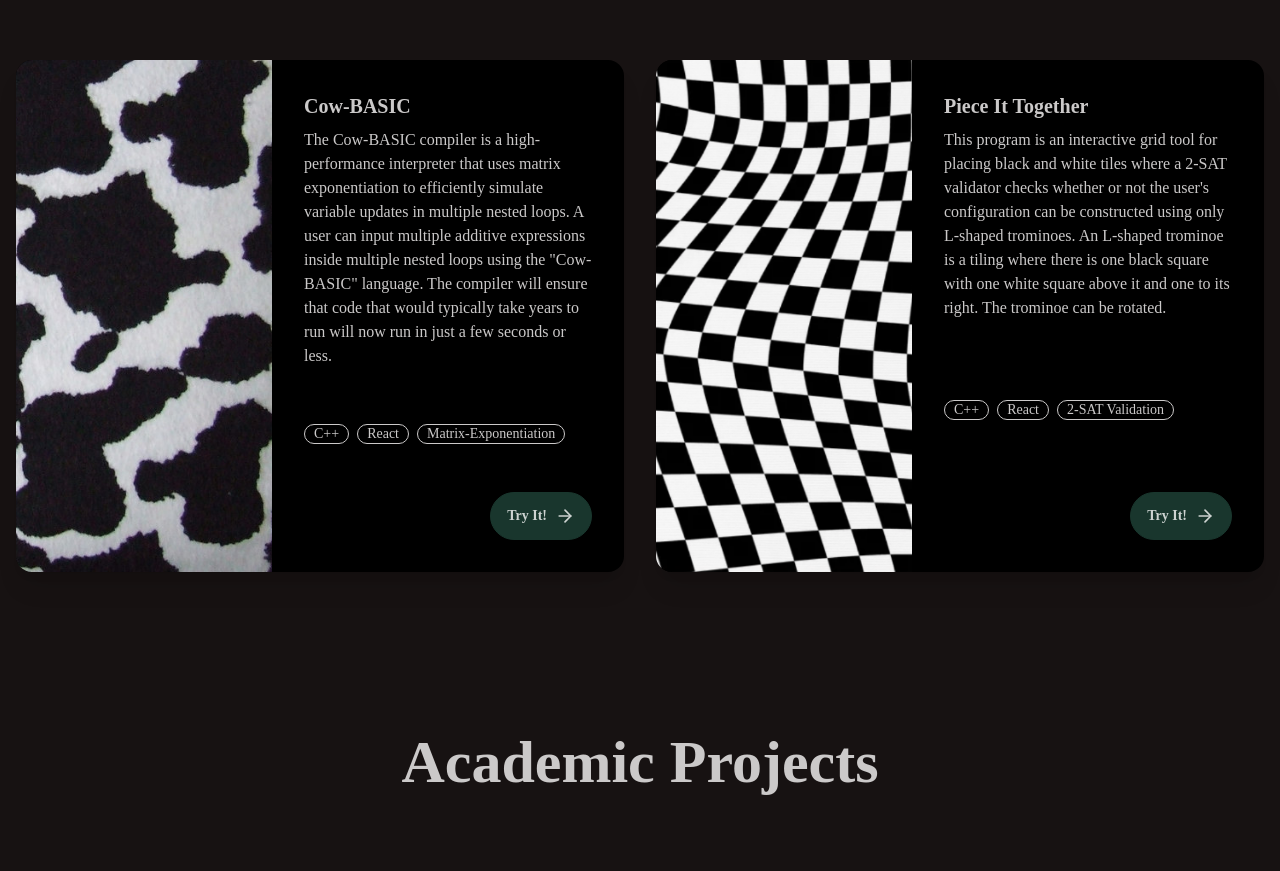
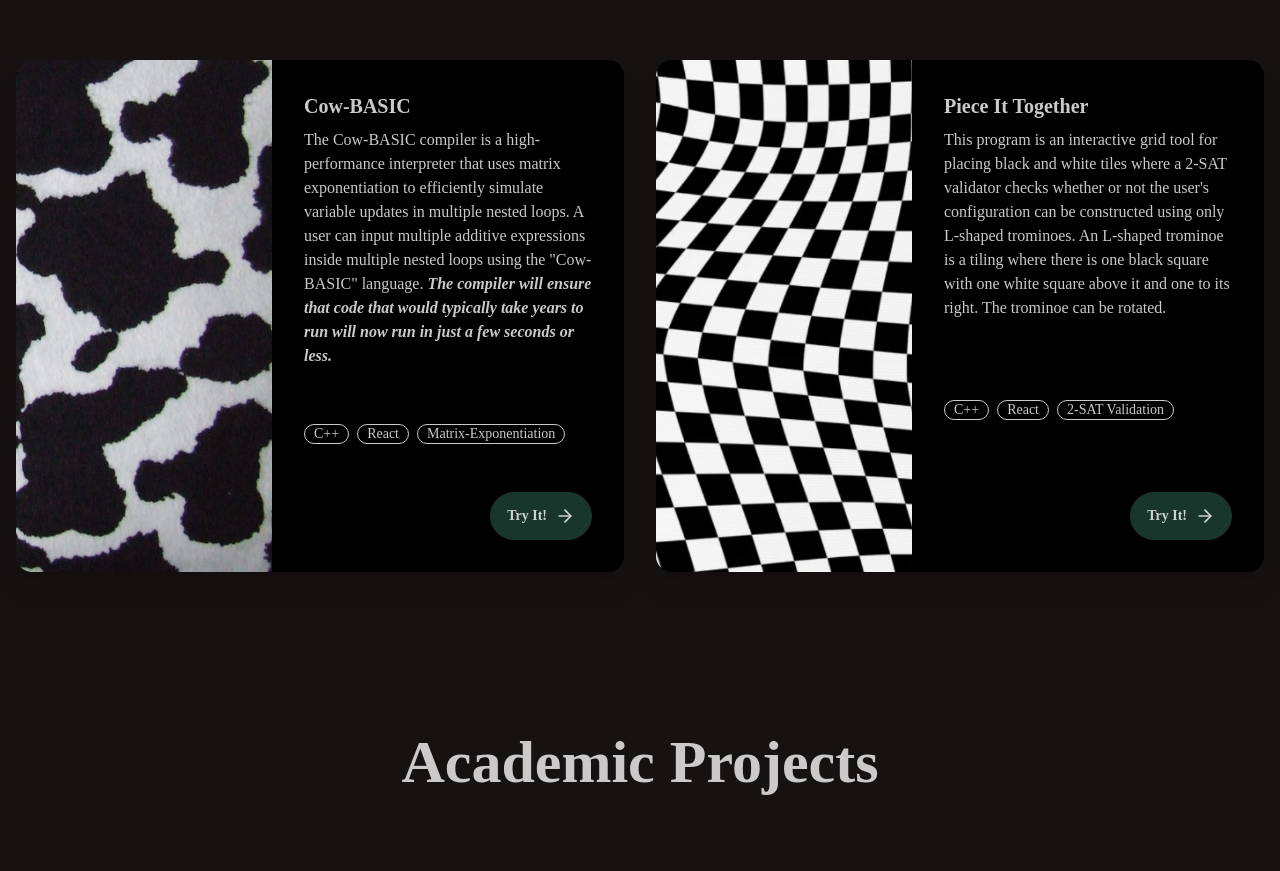
Before and after one commit to soliveira3/PeronalPortfolio, a React (Vite) app in the folder frontend/: page / in a window 1280 px wide. Shown: the part 960-1831 px from the top of the page. Built offline with nearby package versions, Linux system fonts and the light colour scheme; a web font is replaced by a local one.

Commit message:
Bold Font

```diff
--- a/frontend/src/components/Projects.jsx
+++ b/frontend/src/components/Projects.jsx
@@ -25,7 +25,7 @@ function Projects() {
                                 <h2 className="card-title">Cow-BASIC</h2>
                                 <p>
                                     The Cow-BASIC compiler is a high-performance interpreter that uses matrix exponentiation to efficiently simulate variable updates in multiple nested loops.
-                                    A user can input multiple additive expressions inside multiple nested loops using the "Cow-BASIC" language. The compiler will ensure that code that would typically take years to run will now run in just a few seconds or less.
+                                    A user can input multiple additive expressions inside multiple nested loops using the "Cow-BASIC" language. <span className="font-semibold italic">The compiler will ensure that code that would typically take years to run will now run in just a few seconds or less.</span>
                                 </p>
 
                                 <div className="card-actions justify-start mb-10">
```
